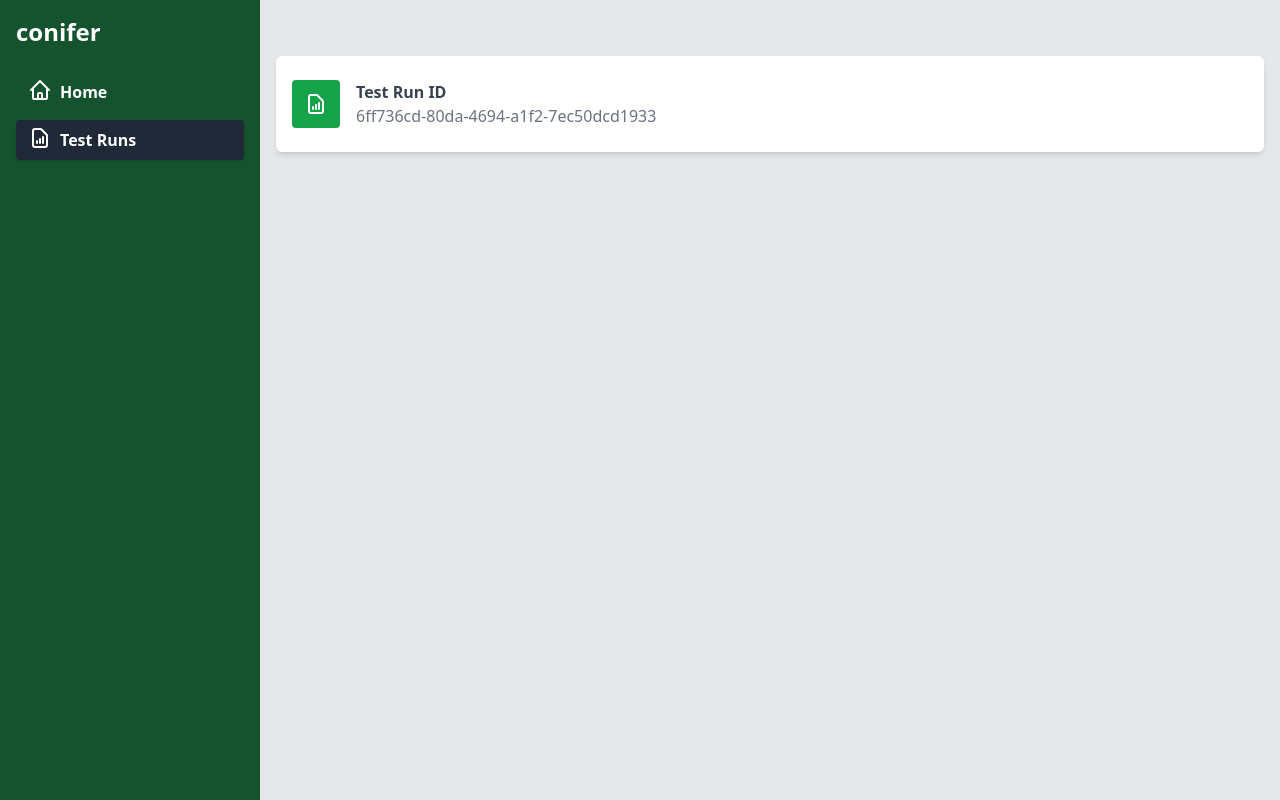
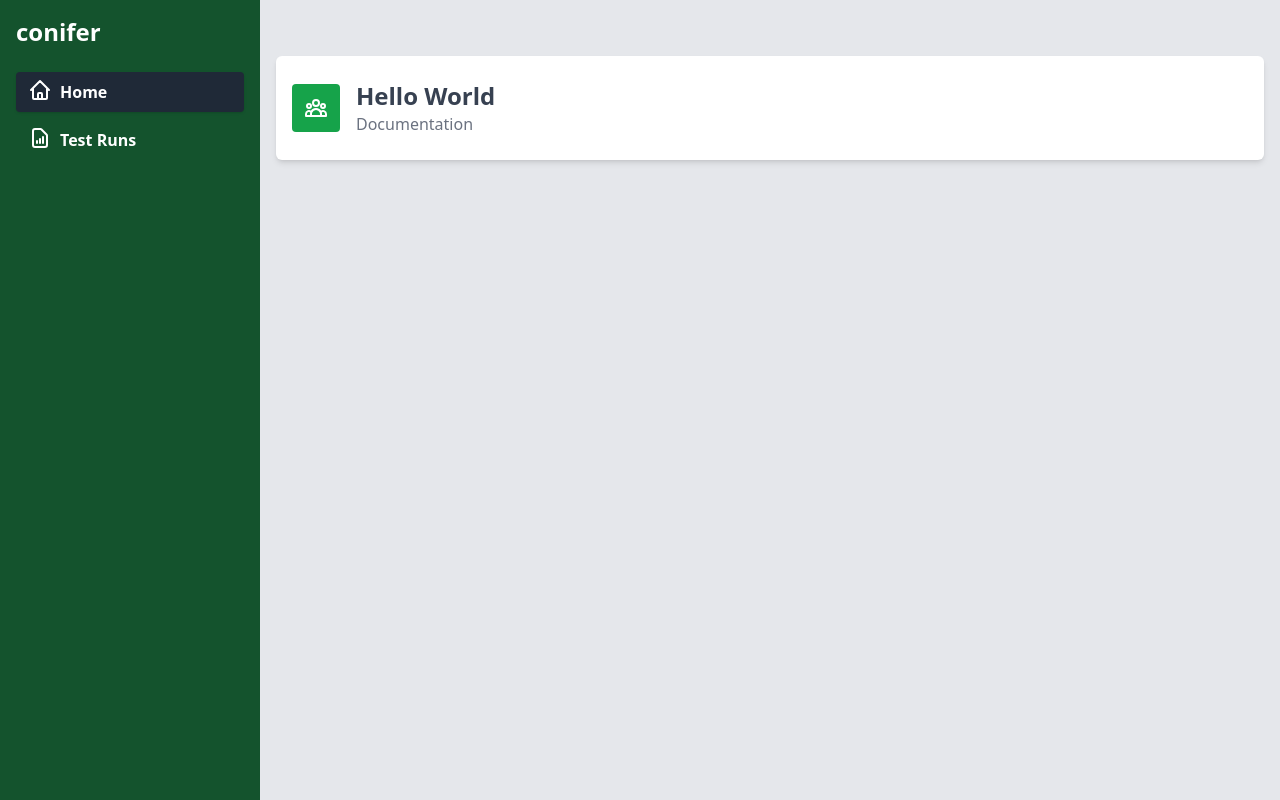
Before and after one commit to conifer-test/conifer-dashboard, a React (Create React App) app in the folder client/: page / in a window 1280 px wide. Built offline with nearby package versions, Linux system fonts and the light colour scheme; no server answers.

Commit message:
refactor test runs and add react router dom for navigation
These were changed
- test files are now nested under each test run
- sidebar can now navigate to different pages
- created a home component to show documentation

```diff
--- a/client/package.json
+++ b/client/package.json
@@ -9,11 +9,12 @@
     "axios": "^0.27.2",
     "react": "^18.2.0",
     "react-dom": "^18.2.0",
+    "react-router-dom": "^6.3.0",
     "react-scripts": "5.0.1",
     "web-vitals": "^2.1.4"
   },
   "scripts": {
-    "start": "react-scripts start",
+    "start": "export port=4000 && react-scripts start",
     "build": "react-scripts build",
     "test": "react-scripts test",
     "eject": "react-scripts eject"
--- a/client/src/App.js
+++ b/client/src/App.js
@@ -1,11 +1,16 @@
 import Sidebar from "./components/Sidebar";
-import Dashboard from "./components/Dashboard";
+import Dashboard from "./components/Dashboard"
+import Home from './components/Home';
+import { Routes, Route } from "react-router-dom";
 
 function App() {
   return (
     <div className="flex h-screen">
       <Sidebar />
-      <Dashboard />
+      <Routes>
+        <Route path="/" element={<Home />}/>
+        <Route path="/testRun" element={<Dashboard />} />
+      </Routes>
     </div>
   );
 }
--- a/client/src/components/Dashboard.js
+++ b/client/src/components/Dashboard.js
@@ -1,22 +1,17 @@
-import Table from "./Table";
 import TestRunCard from "./TestRunCard";
 import { useState, useEffect } from "react";
 import axios from "axios";
 
 const Dashboard = () => {
-  const [testFiles, setTestFiles] = useState([]);
-  const [showTestFiles, setShowTestFiles] = useState(false);
-
-  const toggleShowTestFiles = () => setShowTestFiles(!showTestFiles);
+  const [testRuns, setTestRuns] = useState([]);
 
   useEffect(() => {
-    const fetchTestFiles = async () => {
-      const {data} = await axios.get('http://localhost:5001/api/testRuns/6ff736cd-80da-4694-a1f2-7ec50dcd1933');
-      console.log(data);
-      setTestFiles(data);
+    const fetchTestRuns = async () => {
+      const { data } = await axios.get('http://localhost:5001/api/testRuns');
+      setTestRuns(data);
     }
 
-    fetchTestFiles();
+    fetchTestRuns();
   }, []);
 
   return (
@@ -24,10 +19,8 @@ const Dashboard = () => {
       <div className="container mx-auto mt-12">
 
         <div className="grid gap-4 lg:grid-cols-1">
-          <TestRunCard testRunID={'6ff736cd-80da-4694-a1f2-7ec50dcd1933'} onTestRunClick={toggleShowTestFiles}/>
+          {testRuns.map(run => <TestRunCard key={run} testRunID={run} />)}
         </div>
-
-        {showTestFiles && <Table testFiles={testFiles} />}
 
       </div>
     </div>
--- /dev/null
+++ b/client/src/components/Home.js
@@ -0,0 +1,16 @@
+import React from "react";
+import SmallCard from "./SmallCard"
+
+const Home = () => {
+  return (
+    <div className="w-full px-4 py-2 bg-gray-200 lg:w-full">
+      <div className="container mx-auto mt-12">
+
+        <SmallCard total={'Hello World'} description={' Documentation'} />
+
+      </div>
+    </div>
+  )
+}
+
+export default Home;
--- a/client/src/components/Sidebar.js
+++ b/client/src/components/Sidebar.js
@@ -1,6 +1,10 @@
 /* eslint-disable jsx-a11y/anchor-is-valid */
+import { NavLink } from 'react-router-dom'
 
 const Sidebar = () => {
+  const inactiveClassName = "inline-block w-full h-full px-3 py-2 font-bold text-white mb-2 rounded hover:shadow hover:bg-gray-800"
+  const activeClassName = "inline-block w-full h-full px-3 py-2 font-bold text-white mb-2 bg-gray-800 rounded shadow"
+
   return (
     <div className="px-4 py-2 bg-gray-200 bg-green-900 lg:w-1/4">
       <svg xmlns="http://www.w3.org/2000/svg" className="inline w-8 h-8 text-white lg:hidden" fill="none"
@@ -15,25 +19,25 @@ const Sidebar = () => {
         </div>
 
         <ul>
-          <li className="mb-2 rounded hover:shadow hover:bg-gray-800">
-            <a href="#" className="inline-block w-full h-full px-3 py-2 font-bold text-white">
+          <li>
+            <NavLink className={({ isActive }) => isActive ? activeClassName : inactiveClassName } to="/">
               <svg xmlns="http://www.w3.org/2000/svg" className="inline-block w-6 h-6 mr-2 -mt-2"
                   fill="none" viewBox="0 0 24 24" stroke="currentColor">
                   <path strokeLinecap="round" strokeLinejoin="round" strokeWidth="2"
                       d="M3 12l2-2m0 0l7-7 7 7M5 10v10a1 1 0 001 1h3m10-11l2 2m-2-2v10a1 1 0 01-1 1h-3m-6 0a1 1 0 001-1v-4a1 1 0 011-1h2a1 1 0 011 1v4a1 1 0 001 1m-6 0h6" />
               </svg>
-              Home
-            </a>
+                Home
+            </NavLink>
           </li>
 
-          <li className="mb-2 bg-gray-800 rounded shadow">
-            <a href="#" className="inline-block w-full h-full px-3 py-2 font-bold text-white">
+          <li>
+            <NavLink className={({ isActive }) => isActive ? activeClassName : inactiveClassName } to="/testRun">
               <svg xmlns="http://www.w3.org/2000/svg" className="inline-block w-6 h-6 mr-2 -mt-2" fill="none" viewBox="0 0 24 24" stroke="currentColor">
                   <path strokeLinecap="round" strokeLinejoin="round" strokeWidth="2"
                     d="M9 17v-2m3 2v-4m3 4v-6m2 10H7a2 2 0 01-2-2V5a2 2 0 012-2h5.586a1 1 0 01.707.293l5.414 5.414a1 1 0 01.293.707V19a2 2 0 01-2 2z" />
               </svg>
               Test Runs
-            </a>
+            </NavLink>
           </li>
         </ul>
 
--- a/client/src/components/SmallCard.js
+++ b/client/src/components/SmallCard.js
@@ -6,7 +6,7 @@ const SmallCard = ({ total, description }) => {
       <div className="p-3 bg-green-600 rounded">
         <svg xmlns="http://www.w3.org/2000/svg" className="w-6 h-6 text-white" fill="none"
           viewBox="0 0 24 24" stroke="currentColor">
-          <path stroke-linecap="round" stroke-linejoin="round" stroke-width="2"
+          <path strokeLinecap="round" strokeLinejoin="round" strokeWidth="2"
           d="M17 20h5v-2a3 3 0 00-5.356-1.857M17 20H7m10 0v-2c0-.656-.126-1.283-.356-1.857M7 20H2v-2a3 3 0 015.356-1.857M7 20v-2c0-.656.126-1.283.356-1.857m0 0a5.002 5.002 0 019.288 0M15 7a3 3 0 11-6 0 3 3 0 016 0zm6 3a2 2 0 11-4 0 2 2 0 014 0zM7 10a2 2 0 11-4 0 2 2 0 014 0z" />
         </svg>
       </div>
--- a/client/src/components/TestRunCard.js
+++ b/client/src/components/TestRunCard.js
@@ -1,8 +1,25 @@
+import Table from "./Table";
+import { useState, useEffect } from "react";
+import axios from "axios";
 
+const TestRunCard = ({ testRunID }) => {
+  const [testFiles, setTestFiles] = useState([]);
+  const [showTestFiles, setShowTestFiles] = useState(false);
 
-const TestRunCard = ({ testRunID, onTestRunClick }) => {
+  const toggleShowTestFiles = () => setShowTestFiles(!showTestFiles);
+
+  useEffect(() => {
+    const fetchTestFiles = async () => {
+      const { data } = await axios.get('http://localhost:5001/api/testRuns/8c13ed42-e336-41cc-8f93-977a19b0f1ef');
+      setTestFiles(data);
+    }
+
+    fetchTestFiles();
+  }, []);
+
   return (
-    <div className="flex items-center px-4 py-6 bg-white rounded-md shadow-md" onClick={onTestRunClick}>
+    <>
+      <div className="flex items-center px-4 py-4 bg-white rounded-md shadow-md" onClick={toggleShowTestFiles}>
         <div className="p-3 bg-green-600 rounded">
           <svg xmlns="http://www.w3.org/2000/svg" className="w-6 h-6 text-white" fill="none"
               viewBox="0 0 24 24" stroke="currentColor">
@@ -15,6 +32,9 @@ const TestRunCard = ({ testRunID, onTestRunClick }) => {
           <div className="text-gray-500">{testRunID}</div>
         </div>
       </div>
+
+      {showTestFiles && <Table testFiles={testFiles} />}
+    </>
   )
 }
 
--- a/client/src/index.js
+++ b/client/src/index.js
@@ -2,12 +2,15 @@ import React from 'react';
 import ReactDOM from 'react-dom/client';
 import './index.css';
 import App from './App';
+import { BrowserRouter as Router } from "react-router-dom";
 // import reportWebVitals from './reportWebVitals';
 
 const root = ReactDOM.createRoot(document.getElementById('root'));
 root.render(
   <React.StrictMode>
-    <App />
+    <Router>
+      <App />
+    </Router>
   </React.StrictMode>
 );
 
```
Also changed, not shown: 1 other file (tests, documents, lock files or other folders). Lines whose indentation alone changed are shown as unchanged.
